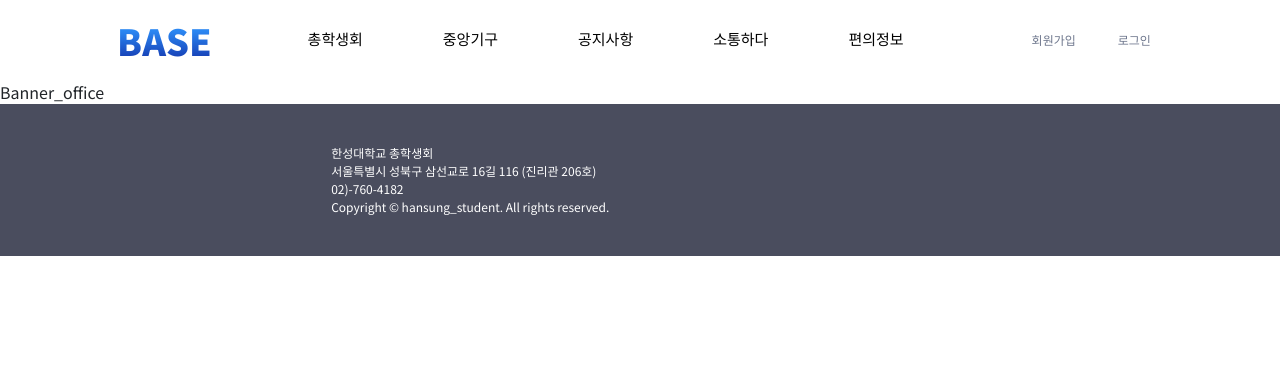
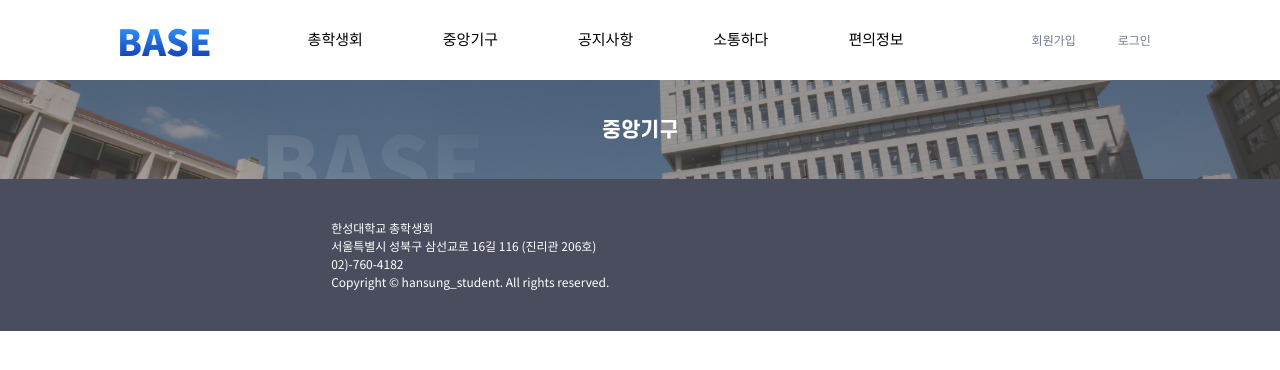
Before and after one commit to JongukYang/council-page, a React (Create React App) app in the folder council-page/: page /office in a window 1280 px wide. Shown: the top 370 px of the page. Built offline with nearby package versions, Linux system fonts and the light colour scheme.

Commit message:
add office components

```diff
--- a/council-page/src/components/pages/office/Banner_office.js
+++ b/council-page/src/components/pages/office/Banner_office.js
@@ -1,8 +1,13 @@
 import React from 'react'
+import office_Banner_img from './images/office_Banner_img.png'
 
 function Banner_office() {
   return (
-    <div>Banner_office</div>
+    <>
+    <div className="Banner-container">
+    <img src={office_Banner_img} />
+    </div>
+    </>
   )
 }
 
```
Also changed, not shown: council-page/src/components/pages/office/images/office_Banner_img.png (added), council-page/src/components/pages/office/office.css (added).
